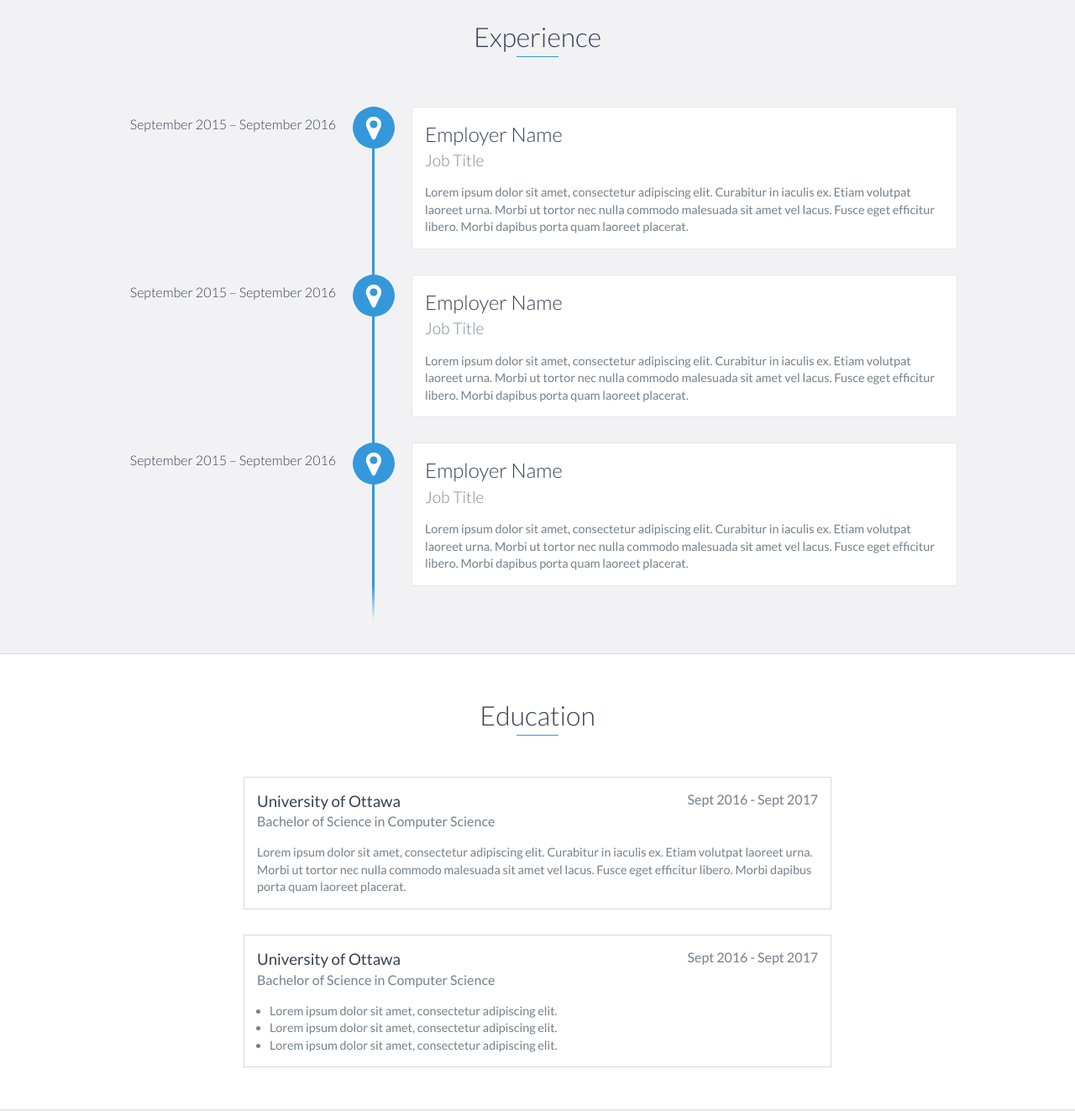
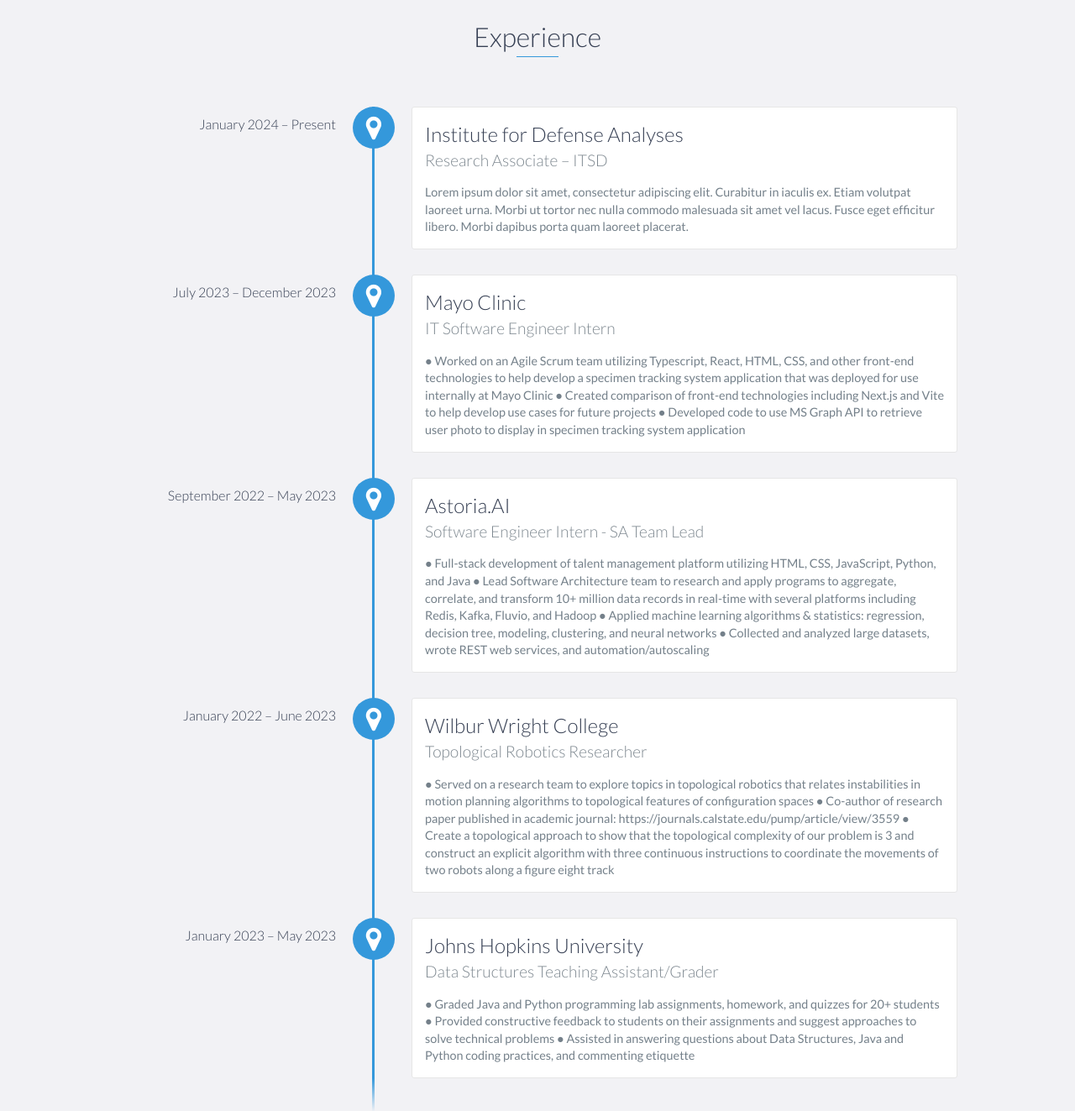
Before and after one commit to veetzaveri/github-portfolio, a website: page index.html in a window 1280 px wide. Shown: the part 1140-2463 px from the top of the page at 84% size. Drawn offline with nearby package versions, Linux system fonts and the light colour scheme.

Commit message:
Update index.html
Update content

```diff
--- a/index.html
+++ b/index.html
@@ -48,8 +48,8 @@
 
     <div id="lead">
         <div id="lead-content">
-            <h1>Ryan Fitzgerald</h1>
-            <h2>Software Engineer</h2>
+            <h1>Veet Zaveri</h1>
+            <h2>Research Associate</h2>
             <a href="#" class="btn-rounded-white">Download Resume</a>
         </div>
         <!-- End #lead-content -->
@@ -86,27 +86,52 @@
     <div id="experience" class="background-alt">
         <h2 class="heading">Experience</h2>
         <div id="experience-timeline">
-            <div data-date="September 2015 – September 2016">
-                <h3>Employer Name</h3>
-                <h4>Job Title</h4>
+            <div data-date="January 2024 – Present">
+                <h3>Institute for Defense Analyses</h3>
+                <h4>Research Associate – ITSD</h4>
                 <p>
                     Lorem ipsum dolor sit amet, consectetur adipiscing elit. Curabitur in iaculis ex. Etiam volutpat laoreet urna. Morbi ut tortor nec nulla commodo malesuada sit amet vel lacus. Fusce eget efficitur libero. Morbi dapibus porta quam laoreet placerat.
                 </p>
             </div>
 
-            <div data-date="September 2015 – September 2016">
-                <h3>Employer Name</h3>
-                <h4>Job Title</h4>
+            <div data-date="July 2023 – December 2023">
+                <h3>Mayo Clinic</h3>
+                <h4>IT Software Engineer Intern</h4>
                 <p>
-                    Lorem ipsum dolor sit amet, consectetur adipiscing elit. Curabitur in iaculis ex. Etiam volutpat laoreet urna. Morbi ut tortor nec nulla commodo malesuada sit amet vel lacus. Fusce eget efficitur libero. Morbi dapibus porta quam laoreet placerat.
+                    ● Worked on an Agile Scrum team utilizing Typescript, React, HTML, CSS, and other front-end technologies to help develop a specimen tracking system application that was deployed for use internally at Mayo Clinic
+                    ● Created comparison of front-end technologies including Next.js and Vite to help develop use cases for future projects
+                    ● Developed code to use MS Graph API to retrieve user photo to display in specimen tracking system application
                 </p>
             </div>
 
-            <div data-date="September 2015 – September 2016">
-                <h3>Employer Name</h3>
-                <h4>Job Title</h4>
+            <div data-date="September 2022 – May 2023">
+                <h3>Astoria.AI</h3>
+                <h4>Software Engineer Intern - SA Team Lead</h4>
                 <p>
-                    Lorem ipsum dolor sit amet, consectetur adipiscing elit. Curabitur in iaculis ex. Etiam volutpat laoreet urna. Morbi ut tortor nec nulla commodo malesuada sit amet vel lacus. Fusce eget efficitur libero. Morbi dapibus porta quam laoreet placerat.
+                    ● Full-stack development of talent management platform utilizing HTML, CSS, JavaScript, Python, and Java
+                    ● Lead Software Architecture team to research and apply programs to aggregate, correlate, and transform 10+ million data records in real-time with several platforms including Redis, Kafka, Fluvio, and Hadoop
+                    ● Applied machine learning algorithms & statistics: regression, decision tree, modeling, clustering, and neural networks
+                    ● Collected and analyzed large datasets, wrote REST web services, and automation/autoscaling
+                </p>
+            </div>
+
+            <div data-date="January 2022 – June 2023">
+                <h3>Wilbur Wright College</h3>
+                <h4>Topological Robotics Researcher</h4>
+                <p>
+                    ● Served on a research team to explore topics in topological robotics that relates instabilities in motion planning algorithms to topological features of configuration spaces
+                    ● Co-author of research paper published in academic journal: https://journals.calstate.edu/pump/article/view/3559
+                    ● Create a topological approach to show that the topological complexity of our problem is 3 and construct an explicit algorithm with three continuous instructions to coordinate the movements of two robots along a figure eight track
+                </p>
+            </div>
+
+            <div data-date="January 2023 – May 2023">
+                <h3>Johns Hopkins University</h3>
+                <h4>Data Structures Teaching Assistant/Grader</h4>
+                <p>
+                    ● Graded Java and Python programming lab assignments, homework, and quizzes for 20+ students
+                    ● Provided constructive feedback to students on their assignments and suggest approaches to solve technical problems
+                    ● Assisted in answering questions about Data Structures, Java and Python coding practices, and commenting etiquette
                 </p>
             </div>
         </div>
```
